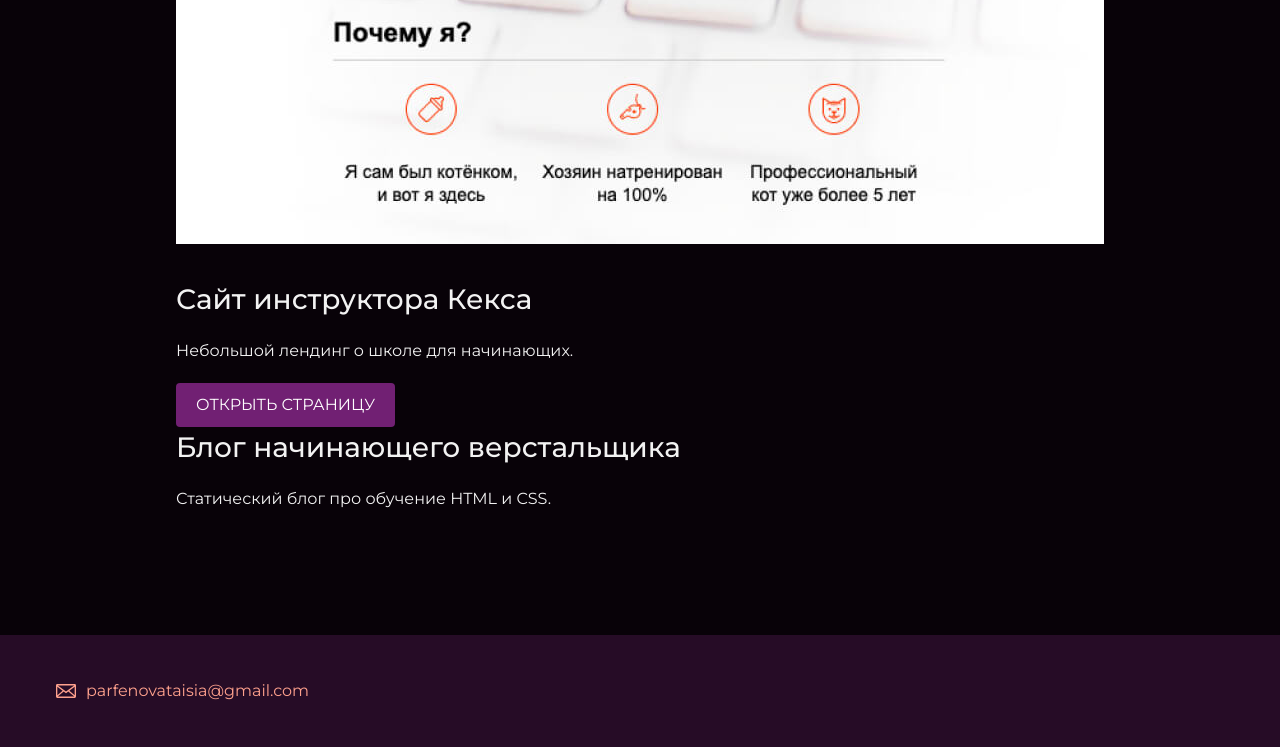
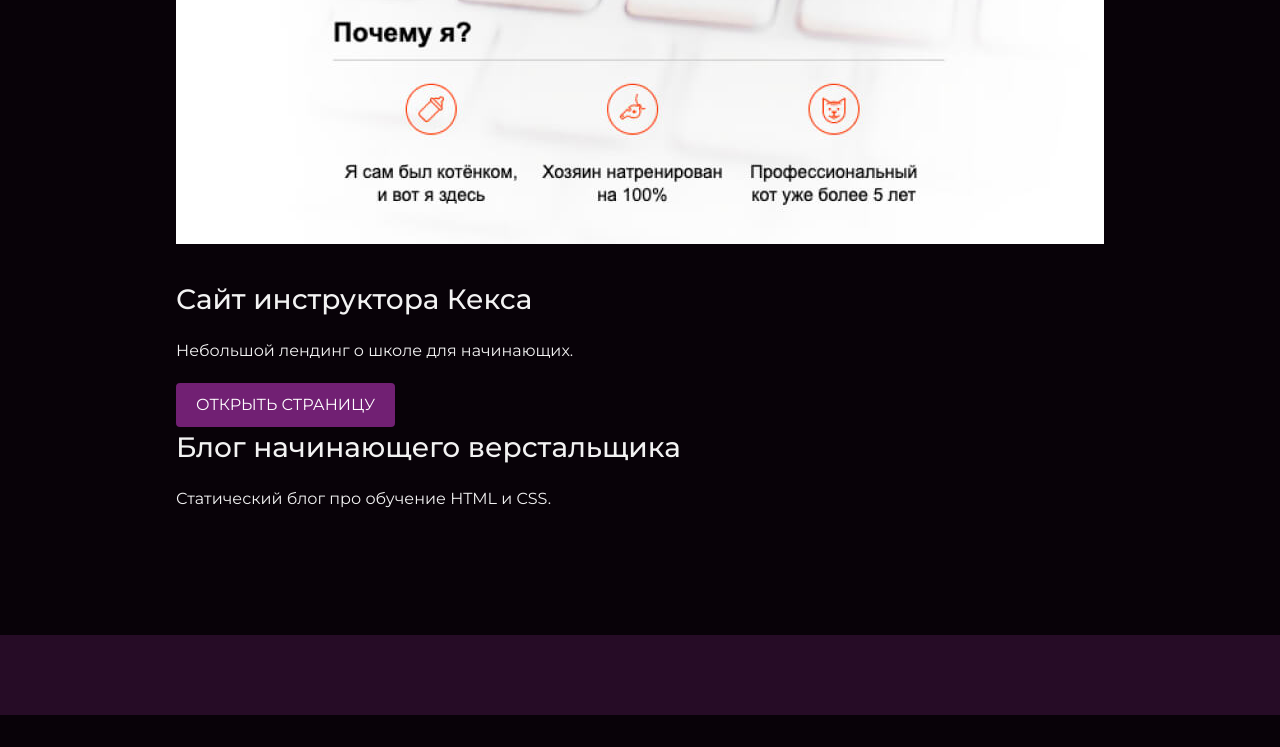
Before and after one commit to parfenta/my_portfolio1, a plain HTML site: page index.html in a window 1280 px wide. Shown: the part 2783-3530 px from the top of the page. After the commit the page ends 3498 px from the top, so only its background shows below. Drawn offline with Linux system fonts and the light colour scheme.

Commit message:
Add files via upload

```diff
--- a/index.html
+++ b/index.html
@@ -62,7 +62,6 @@
     </section>
 
     <footer class="page-footer">
-      <a class="footer-email" href="mailto:parfenovataisia@gmail.com">parfenovataisia@gmail.com</a>
-        </footer>
+    </footer>
   </body>
 </html>
```
